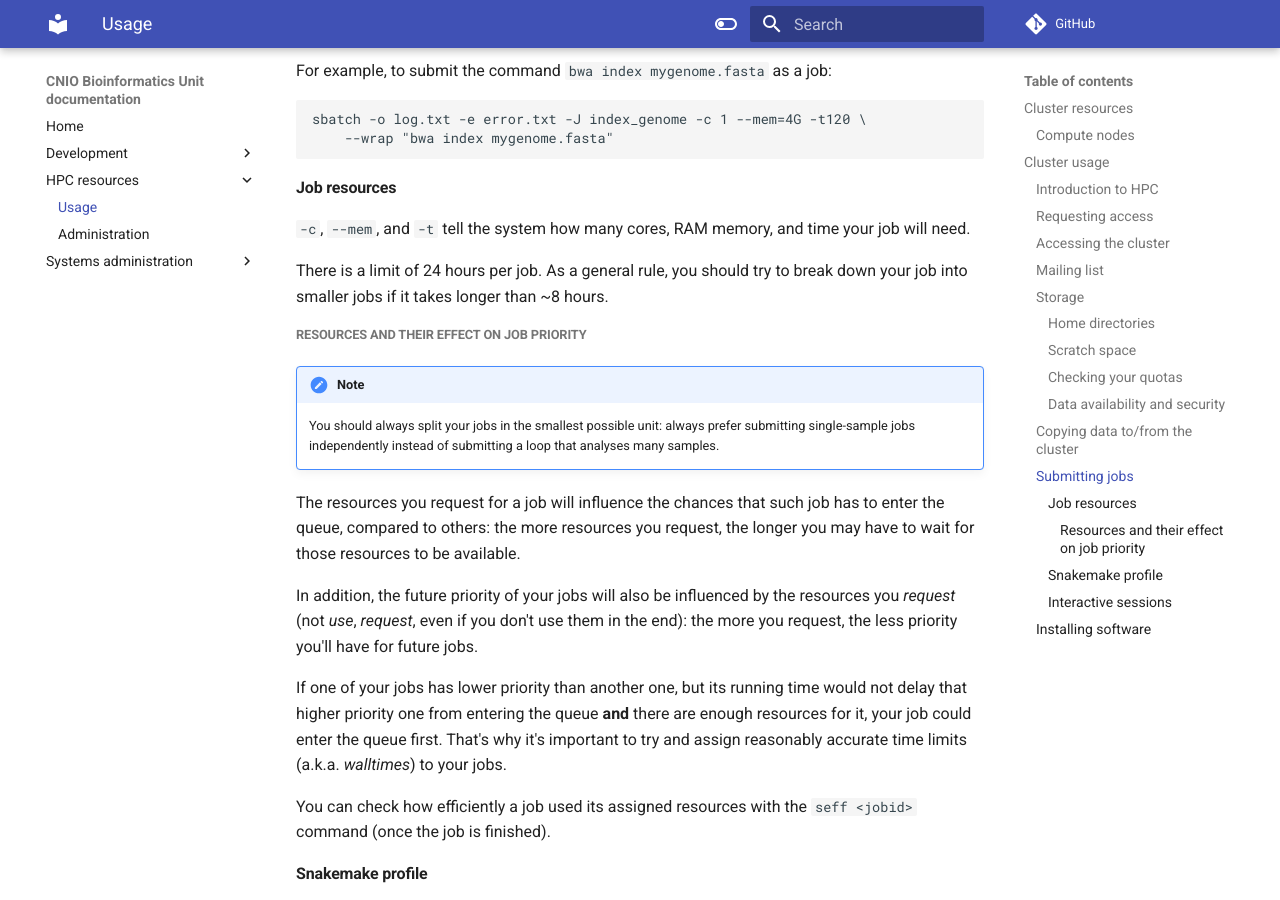
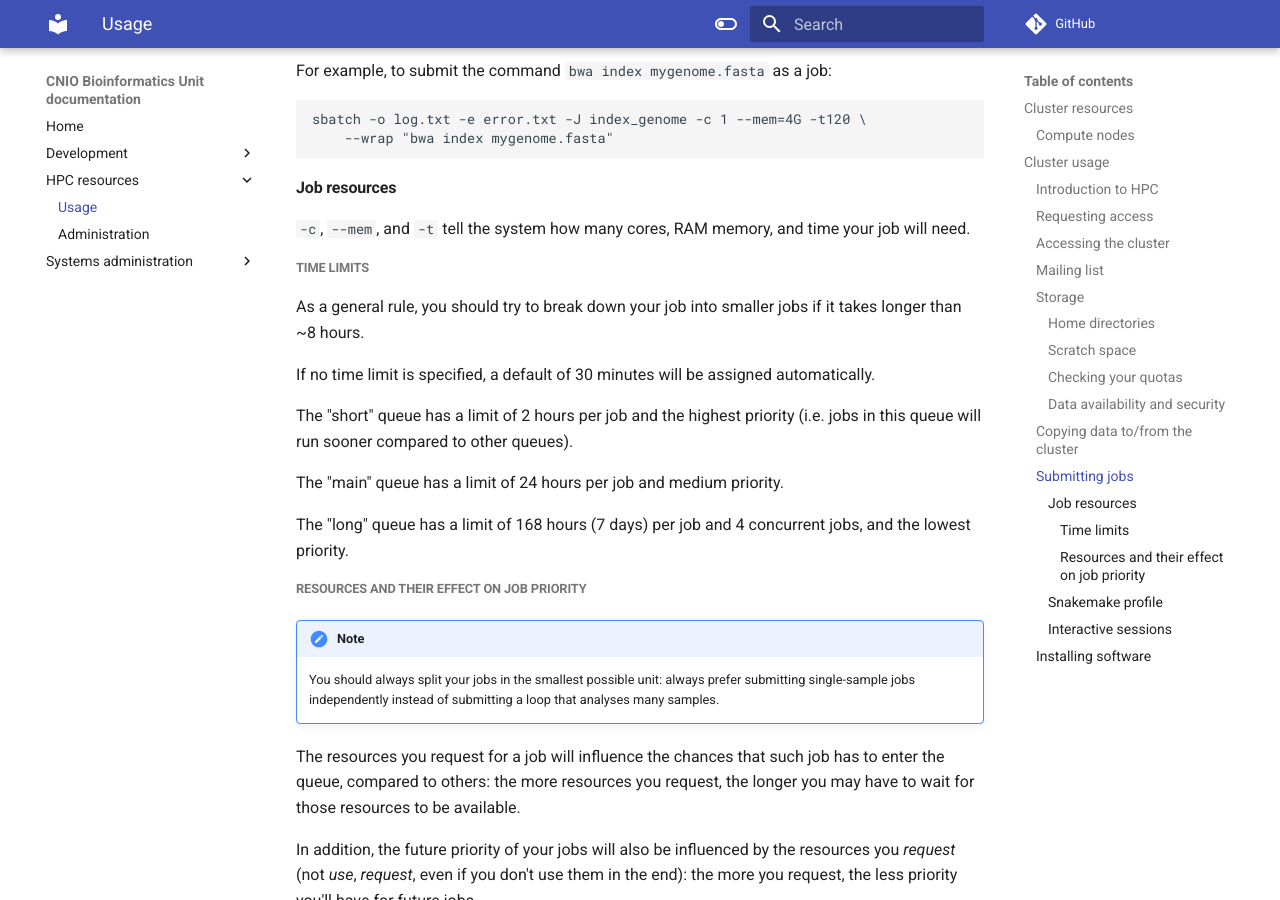
Before and after one commit to cnio-bu/cnio-bu.github.io, an MkDocs documentation site: the page built from docs/hpc/usage.md, in a window 1280 px wide and 900 px high, scrolled down 2827 px. Built offline with MkDocs 1.6.1 and Material for MkDocs 9.7.7, drawn with Linux system fonts in a browser that asks for light colours; comment, search, counter and statistics services are not loaded.

Commit message:
Add a section about time limits

```diff
--- a/docs/hpc/usage.md
+++ b/docs/hpc/usage.md
@@ -125,8 +125,21 @@ For example, to submit the command `bwa index mygenome.fasta` as a job:
 
 `-c`, `--mem`, and `-t` tell the system how many cores, RAM memory, and time your job will need.
 
-There is a limit of 24 hours per job. As a general rule, you should try to break down your job
-into smaller jobs if it takes longer than ~8 hours.
+##### Time limits
+
+As a general rule, you should try to break down your job into smaller jobs if it takes longer than ~8 hours.
+
+If no time limit is specified, a default of 30 minutes will be assigned
+automatically.
+
+The "short" queue has a limit of 2 hours per job and the highest priority
+(i.e. jobs in this queue will run sooner compared to other queues).
+
+The "main" queue has a limit of 24 hours per job and medium priority.
+
+The "long" queue has a limit of 168 hours (7 days) per job and 4 concurrent
+jobs, and the lowest priority.
+
 
 ##### Resources and their effect on job priority
 
```
